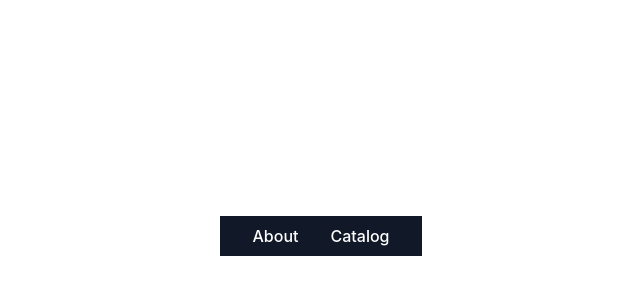
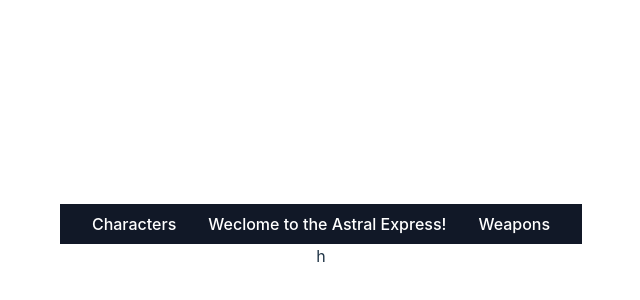
Before and after one commit to jnsangalang/ad-astral-express, a React (Vite) app in the folder client/: page / in a window 1280 px wide. Shown: the part 164-464 px from the top of the page, without its empty margins (319-959 px from the left). Built offline with nearby package versions, Linux system fonts and the light colour scheme.

Commit message:
created new endpoint to render 10 random characters from database within home page

```diff
--- a/client/src/App.tsx
+++ b/client/src/App.tsx
@@ -1,11 +1,14 @@
 import './App.css';
 import { Route, Routes } from 'react-router-dom';
 import { Header } from './pages/Header';
+import { Home } from './pages/Home';
 
 export default function App() {
   return (
     <Routes>
-      <Route path="/" element={<Header />}></Route>
+      <Route path="/" element={<Header />}>
+        <Route index element={<Home />} />
+      </Route>
     </Routes>
   );
 }
--- /dev/null
+++ b/client/src/components/Carousel.tsx
@@ -0,0 +1,3 @@
+export function Carousel() {
+  return <>empty</>;
+}
--- a/client/src/pages/Header.tsx
+++ b/client/src/pages/Header.tsx
@@ -1,4 +1,4 @@
-import { Link } from 'react-router-dom';
+import { Link, Outlet } from 'react-router-dom';
 
 export function Header() {
   return (
@@ -6,17 +6,23 @@
       <nav className="px-4 text-white bg-gray-900">
         <ul>
           <li className="inline-block py-2 px-4">
-            <Link to="about" className="text-white">
-              About
+            <Link to="characters" className="text-white">
+              Characters
             </Link>
           </li>
           <li className="inline-block py-2 px-4">
             <Link to="/" className="text-white">
-              Catalog
+              Weclome to the Astral Express!
+            </Link>
+          </li>
+          <li className="inline-block py-2 px-4">
+            <Link to="/" className="text-white">
+              Weapons
             </Link>
           </li>
         </ul>
       </nav>
+      <Outlet />
     </div>
   );
 }
--- /dev/null
+++ b/client/src/pages/Home.tsx
@@ -0,0 +1,7 @@
+export function Home() {
+  return (
+    <div>
+      <div>h</div>
+    </div>
+  );
+}
```
Also changed, not shown: client/src/lib/data.ts (added, +15 -0 lines), client/src/lib/read.ts (added, +9 -0 lines), 1 other file (tests, documents, lock files or other folders).
